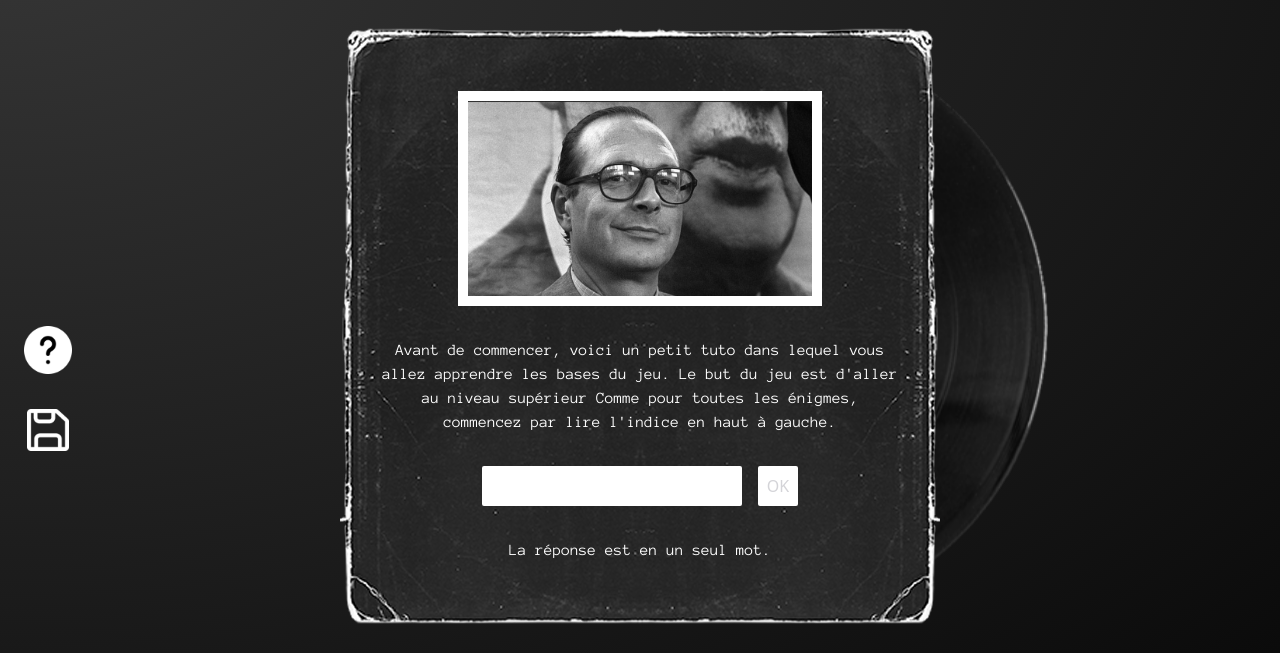
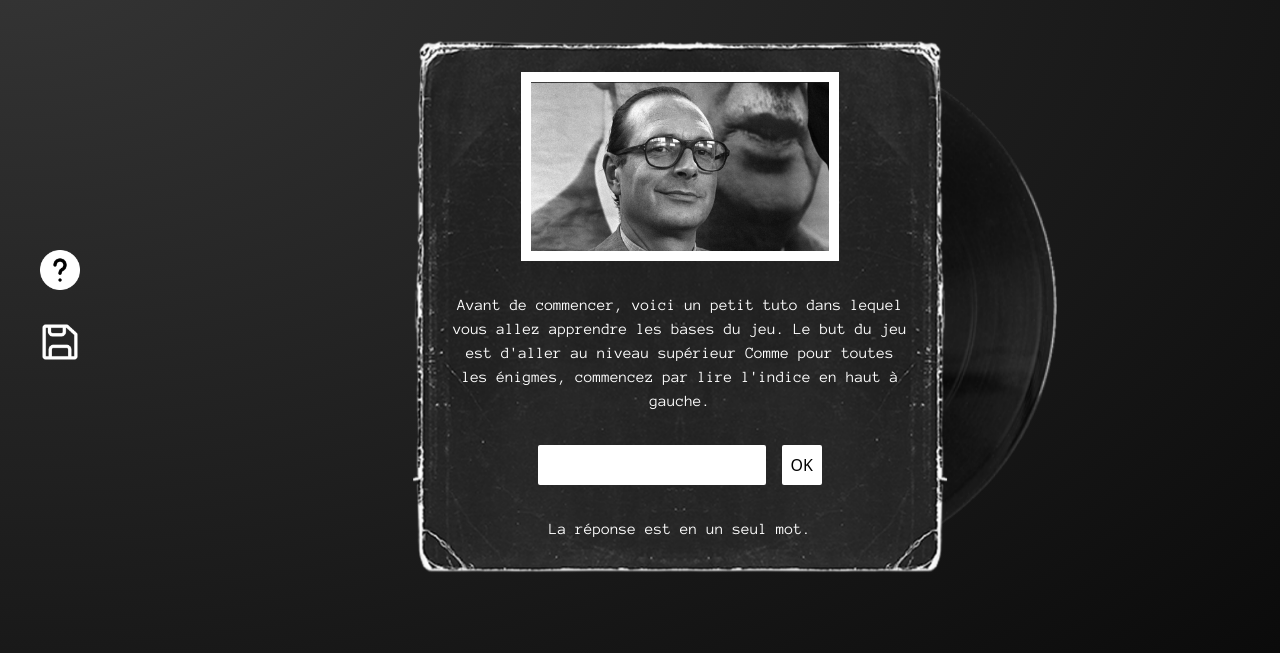
Before and after one commit to melisakmnv/diqueraye, a plain HTML site: page pages/enigme.html in a window 1280 px wide. Shown: the part 77-730 px from the top of the page. Drawn offline with nearby package versions, Linux system fonts and the light colour scheme.

Commit message:
retouched enigma page

```diff
--- a/pages/enigme.html
+++ b/pages/enigme.html
@@ -76,7 +76,7 @@
         <nav class="w-full flex flex-col md:flex-row items-center justify-between gap-4 uppercase">
 
             <div class="logo__wrapper">
-                <a href="./index.html" class="flex items-center gap-4">
+                <a href="../index.html" class="flex items-center gap-4">
                     <div id="logo" class="w-[50px]">
                         <img src="../assets/images/micro-logo.png" alt="Logo">
                     </div>
@@ -86,31 +86,28 @@
 
             <!-- LEVEL SECTION -->
             <!--  text-[clamp(1rem,_1.6vw,_2rem)] -->
-            <div class="font-game_section_font text-2xl">
+            <div class="font-game_section_font text-xl lg:text-2xl mt-4 lg:mt-0">
                 <h2>Niveau - 01</h2>
             </div>
         </nav>
     </header>
 
     <main class="relative flex-grow w-full select-none flex flex-col items-center justify-center">
-
-        <!-- BUTTONS -->
-        <div
-            class="absolute z-10 top-0 lg:top-1/2 left-0 lg:transform lg:translate-x-1/2 flex lg:flex-col items-center gap-8">
-
-            <button id="flip-button" type="button" class="size-8 lg:size-12 group">
-                <img class="object-cover " src="../assets/icons/icon_question.png" alt="Hint">
-            </button>
-            <button id="save-button" type="button" class="size-8 lg:size-12 group">
-                <img class="object-cover " src="../assets/icons/icon_save.png" alt="Save">
-            </button>
-        </div>
-
         <!-- ENIGMA SECTION -->
-        <section class="px-0 py-8 h-full ">
+        <section class="px-0 h-full flex flex-col lg:flex-row justify-between gap-8 w-full">
+            <!-- BUTTONS -->
+            <div
+                class="flex-1 flex lg:flex-col justify-between lg:justify-center items-start xxl:items-end gap-8 px-6 md:px-10">
+                <button id="flip-button" type="button" class="size-8 lg:size-10 xxl:size-14 group">
+                    <img class="object-cover" src="../assets/icons/icon_question.png" alt="Hint" loading="lazy">
+                </button>
+                <button id="save-button" type="button" class="size-8 lg:size-10 xxl:size-14 group">
+                    <img class="object-cover" src="../assets/icons/icon_save.png" alt="Save" loading="lazy">
+                </button>
+            </div>
 
             <!-- CONTAINER -->
-            <div class="flip-container">
+            <div class="flip-container xl:w-[48%] xxl:w-[35%] flex-2 md:px-10">
                 <div id="flip-card" class="">
 
                     <!-- CONTENT WRAPPER -->
@@ -127,7 +124,6 @@
                             <img class="w-full mx-auto" loading="lazy" src="../assets/images/carousel/vinyl-disc.png"
                                 alt="Disk">
                         </div>
-
 
                         <!-- FRONT SIDE -->
                         <div class="p-6 md:p-10 flip-card-front absolute top-0 z-10 w-full h-full ">
@@ -146,8 +142,8 @@
                                     </p>
                                 </div>
                                 <div class="flex gap-4 w-full items-center justify-center">
-                                    <input type="text" autofocus class="p-2 w-1/2 rounded-sm outline-none">
-                                    <button class="bg-white rounded-sm size-10">OK</button>
+                                    <input type="text" autofocus class="p-2 w-auto md:w-1/2 rounded-sm outline-none">
+                                    <button class="bg-white text-black rounded-sm size-10">OK</button>
                                 </div>
 
                                 <p class="text-xxs md:text-base text-white font-footer_section_font">La réponse est en
@@ -155,7 +151,6 @@
 
                             </div>
                         </div>
-
 
                         <!-- BACK SIDE -->
                         <div class="flip-card-back absolute top-0 z-10 w-full h-full p-10">
@@ -179,31 +174,37 @@
                     </div>
                 </div>
             </div>
+
+            <div class="hidden lg:block flex-1 "></div>
         </section>
     </main>
 
-    <footer class="footer-font padding-layout flex flex-col xl:flex-row-reverse items-center xl:justify-between gap-4
+    <footer class="footer-font padding-layout mt-10 flex flex-col xl:flex-row-reverse items-center xl:justify-between gap-4
     ">
         <!-- SOCIAL ICONS -->
         <ul class="flex-1 flex justify-end gap-4">
             <li class="social-icon__container">
                 <a href="https://www.facebook.com/disquerayecom/">
-                    <img class="social-icon__image" src="../assets/icons/icon_facebook.png" alt="Facebook Logo" loading="lazy">
+                    <img class="social-icon__image" src="../assets/icons/icon_facebook.png" alt="Facebook Logo"
+                        loading="lazy">
                 </a>
             </li>
             <li class="social-icon__container">
                 <a href="https://x.com/disqueraye">
-                    <img class="social-icon__image" src="../assets/icons/icon_twitter.png" alt="Twitter Logo" loading="lazy">
+                    <img class="social-icon__image" src="../assets/icons/icon_twitter.png" alt="Twitter Logo"
+                        loading="lazy">
                 </a>
             </li>
             <li class="social-icon__container">
                 <a href="https://discord.com/invite/8hgz8yw">
-                    <img class="social-icon__image" src="../assets/icons/icon_discord.png" alt="Discord Logo" loading="lazy">
+                    <img class="social-icon__image" src="../assets/icons/icon_discord.png" alt="Discord Logo"
+                        loading="lazy">
                 </a>
             </li>
             <li class="social-icon__container">
                 <a href="https://www.instagram.com/disque_raye">
-                    <img class="social-icon__image" src="../assets/icons/icon_instagram.png" alt="Instagram Logo" loading="lazy">
+                    <img class="social-icon__image" src="../assets/icons/icon_instagram.png" alt="Instagram Logo"
+                        loading="lazy">
                 </a>
             </li>
         </ul>
@@ -218,23 +219,3 @@
     <script src="../js/enigme.js"></script>
 </body>
 </html>
-
-
-<!-- ENIGMA FORM -->
-<!-- <div class=" flex flex-col items-center justify-center gap-6">
-                            <div class="border-[10px] border-zinc-300 md:w-[70%]">
-                                <img src="../assets/images/enigme/chirac-profile.png" alt="">
-                            </div>
-                            <div class="text-center text-white font-footer_section_font">
-                                <p class="text-sm lg:text-base">
-                                    Lorem ipsum dolor sit amet consectetur, adipisicing elit. Deserunt, ex ab rerum exercitationem
-                                    similique architecto
-                                    laborum quia blanditiis aperiam harum quo unde voluptas
-                                </p>
-                            </div>
-                            <div class="flex flex-col lg:flex-row gap-4 w-full items-center justify-center">
-                                <input type="text" autofocus class="p-2 w-full rounded-sm outline-none">
-                                <button class="bg-white rounded-sm size-10 w-1/2">OK</button>
-                            </div>
-                            <p class="text-white font-footer_section_font text-center">La réponse est en un seul mot.</p>
-                        </div> -->
```
